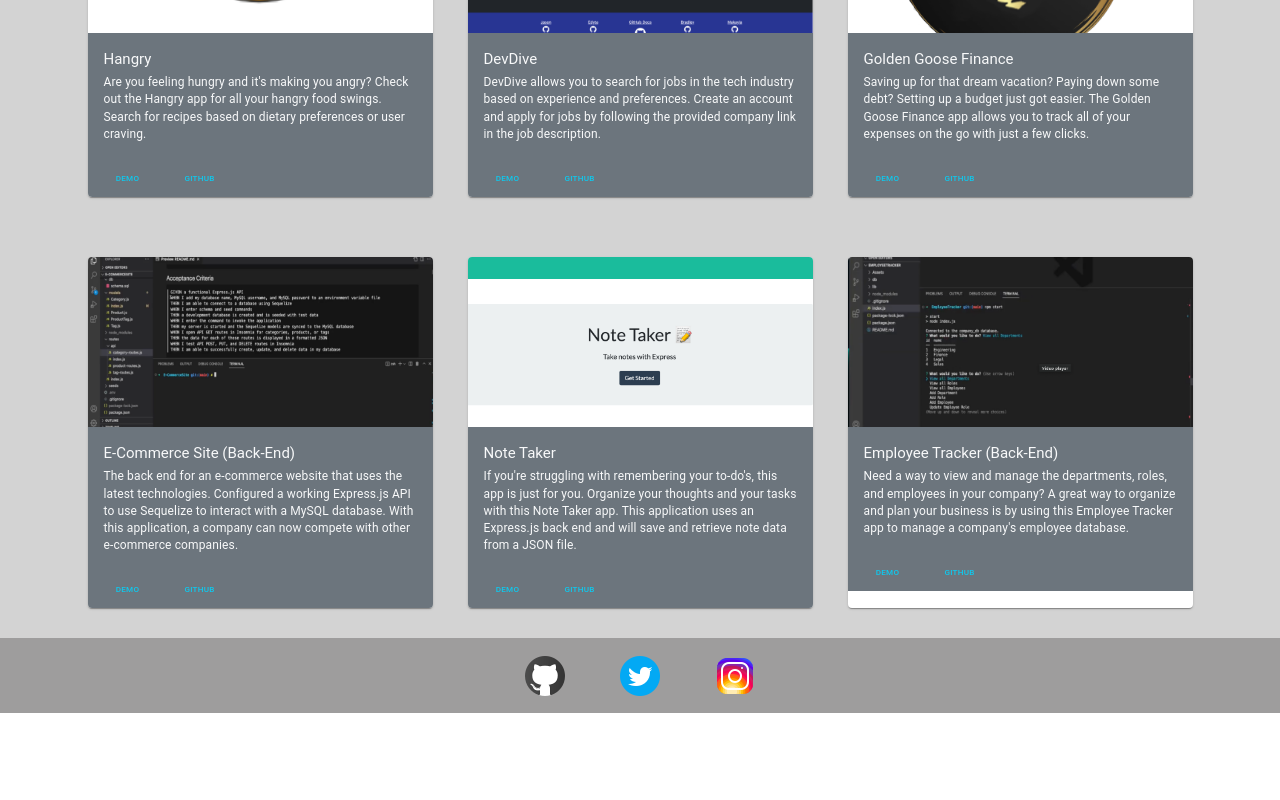
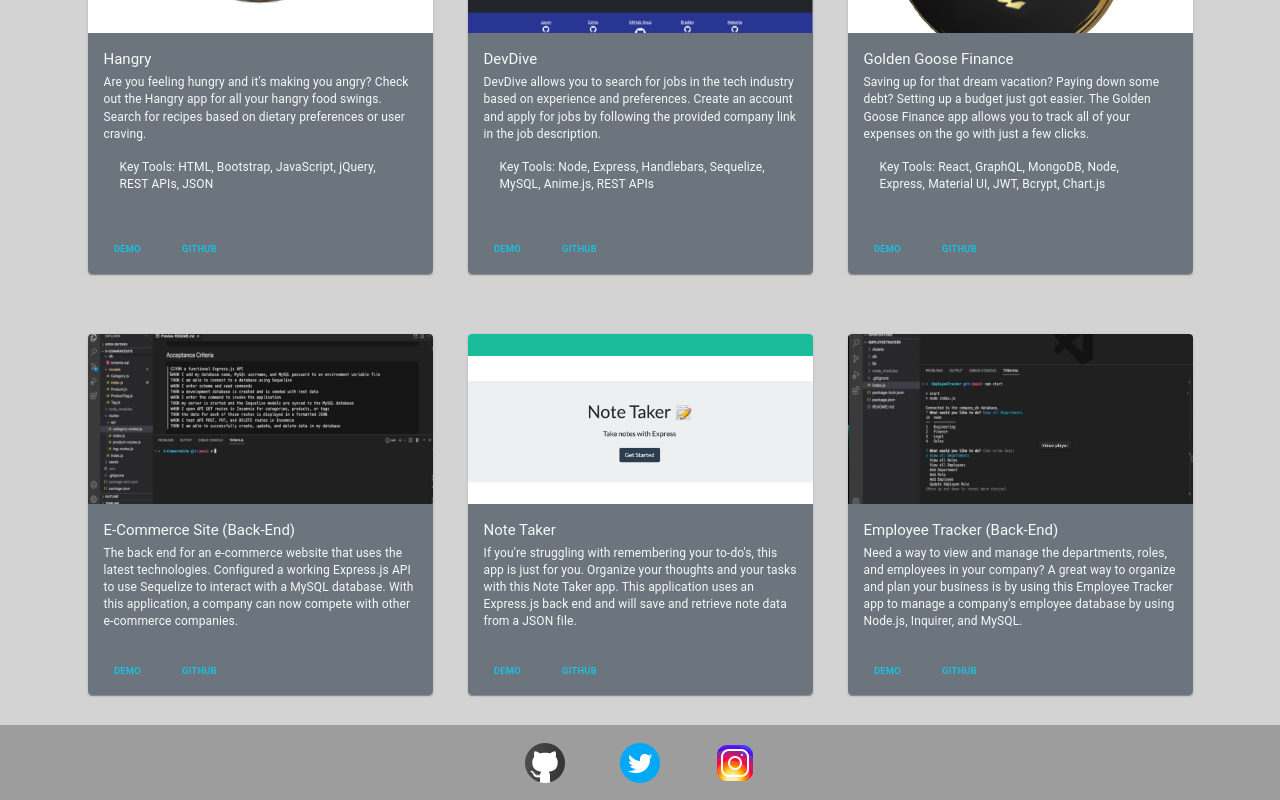
Before and after one commit to edyta0106/ReactPortfolio, a React (Create React App) app: page /portfolio in a window 1280 px wide. Shown: the part 1075-1875 px from the top of the page. Before the commit the page ends 1788 px from the top, so only its background shows below. Built offline with nearby package versions, Linux system fonts and the light colour scheme.

Commit message:
added key tools in the project description

```diff
--- a/src/components/pages/Contact.js
+++ b/src/components/pages/Contact.js
@@ -1,80 +1,16 @@
-import React, { useState } from "react";
-import Box from "@mui/material/Box";
-import { Container, TextField, Button } from "@mui/material";
-import styled from "@emotion/styled";
+import React from "react";
+
+import { Container } from "@mui/material";
+
 import "../App.css";
 
-const StyledTextField = styled(TextField)({
-  width: "75%",
-  marginTop: "1.5rem",
-  marginBottom: "1.5rem",
-  display: "flex",
-  justifyContent: "center",
-});
-
 export default function Contact() {
-  const [formState, setFormState] = useState({
-    userName: "",
-    email: "",
-    message: "",
-  });
-
-  const handleChange = (event) => {
-    const { name, value } = event.target;
-    setFormState({
-      ...formState,
-      [name]: value,
-    });
-  };
-
-  const handleFormSubmit = async (event) => {
-    console.log(formState);
-    event.preventDefault();
-    setFormState({
-      userName: "",
-      email: "",
-      message: "",
-    });
-  };
-
   return (
     <Container className="py-5">
       <h2 className="myH2 my-5 body">Contact Me</h2>
-      <Box className="row d-flex justify-content-center" component="form" onSubmit={handleFormSubmit}>
-        <StyledTextField
-          onChange={handleChange}
-          value={formState.userName}
-          name="userName"
-          type="text"
-          id="standard-basic"
-          label="Name"
-          variant="standard"
-        />
-        <StyledTextField
-          onChange={handleChange}
-          value={formState.email}
-          name="email"
-          type="email"
-          id="standard-basic"
-          label="Email"
-          variant="standard"
-        />
-
-        <StyledTextField
-          onChange={handleChange}
-          value={formState.message}
-          name="message"
-          type="text"
-          id="standard-basic"
-          label="Message"
-          variant="standard"
-        />
-        <Box textAlign="center">
-          <Button type="submit" sx={{ mt: 5, backgroundColor: "#666", color: "#FFFF" }}>
-            Submit
-          </Button>
-        </Box>
-      </Box>
+      <p className="myH3 body my-2">Email: edyta0106@gmail.com</p>
+      <p className="myH3 body my-5">Phone: 720.775.7736</p>
+      <p className="myH3 body my-5">LinkedIn</p>
     </Container>
   );
 }
--- a/src/components/pages/Portfolio.js
+++ b/src/components/pages/Portfolio.js
@@ -6,14 +6,12 @@ import CardContent from "@mui/material/CardContent";
 import CardMedia from "@mui/material/CardMedia";
 import Button from "@mui/material/Button";
 import Typography from "@mui/material/Typography";
-import { Link } from "react-router-dom";
 import "../App.css";
 import "../../images/hangry-logo.png";
 
 export default function Portfolio() {
   return (
     <>
-      <Link to="/portfolio"></Link>
       <div className="container">
         <h2 className="myH2 body py-5">Projects</h2>
         <div className="row">
@@ -28,22 +26,25 @@ export default function Portfolio() {
                   Are you feeling hungry and it's making you angry? Check out the Hangry app for all your hangry food swings. Search for recipes based
                   on dietary preferences or user craving.
                 </Typography>
+                <Typography className="text-light" variant="body2" color="text.secondary" fontSize={12} p={2}>
+                  Key Tools: HTML, Bootstrap, JavaScript, jQuery, REST APIs, JSON
+                </Typography>
               </CardContent>
               <CardActions className="bg-secondary">
                 <a href="https://mandiebot.github.io/Hangry/" target="_blank" rel="noopener noreferrer">
-                  <Button className="text-info" size="small">
+                  <Button className="text-info" size="large">
                     Demo
                   </Button>
                 </a>
                 <a href="https://github.com/MandieBot/Hangry" target="_blank" rel="noopener noreferrer">
-                  <Button className="text-info" size="small">
+                  <Button className="text-info" size="large">
                     GitHub
                   </Button>
                 </a>
               </CardActions>
             </Card>
           </div>
-          <div className="col-4 d-flex justify-content-center my-5">
+          <div className="col-4 d-flex justify-content-center py-5">
             <Card sx={{ maxWidth: 345 }}>
               <CardMedia component="img" alt="hamburger" height="170" image={require("../../images/DevDive.png")} />
               <CardContent className="bg-secondary text-light">
@@ -54,15 +55,18 @@ export default function Portfolio() {
                   DevDive allows you to search for jobs in the tech industry based on experience and preferences. Create an account and apply for jobs
                   by following the provided company link in the job description.
                 </Typography>
+                <Typography className="text-light" variant="body2" color="text.secondary" fontSize={12} p={2}>
+                  Key Tools: Node, Express, Handlebars, Sequelize, MySQL, Anime.js, REST APIs
+                </Typography>
               </CardContent>
               <CardActions className="bg-secondary">
                 <a href="https://dev-dive.herokuapp.com/" target="_blank" rel="noopener noreferrer">
-                  <Button className="text-info" size="small">
+                  <Button className="text-info" size="large">
                     Demo
                   </Button>
                 </a>
                 <a href="https://github.com/BluSkreen/DevDive" target="_blank" rel="noopener noreferrer">
-                  <Button className="text-info" size="small">
+                  <Button className="text-info" size="large">
                     GitHub
                   </Button>
                 </a>
@@ -80,15 +84,18 @@ export default function Portfolio() {
                   Saving up for that dream vacation? Paying down some debt? Setting up a budget just got easier. The Golden Goose Finance app allows
                   you to track all of your expenses on the go with just a few clicks.
                 </Typography>
+                <Typography className="text-light" variant="body2" color="text.secondary" fontSize={12} p={2}>
+                  Key Tools: React, GraphQL, MongoDB, Node, Express, Material UI, JWT, Bcrypt, Chart.js
+                </Typography>
               </CardContent>
               <CardActions className="bg-secondary">
                 <a href="https://golden-goose-finance.herokuapp.com/" target="_blank" rel="noopener noreferrer">
-                  <Button className="text-info" size="small">
+                  <Button className="text-info" size="large">
                     Demo
                   </Button>
                 </a>
                 <a href="https://github.com/edyta0106/Golden-Goose-Finance" target="_blank" rel="noopener noreferrer">
-                  <Button className="text-info" size="small">
+                  <Button className="text-info" size="large">
                     GitHub
                   </Button>
                 </a>
@@ -111,12 +118,12 @@ export default function Portfolio() {
               </CardContent>
               <CardActions className="bg-secondary">
                 <a href="https://drive.google.com/file/d/1Wb0j5tWoRyV_pEwctaY6-oqDtm_qzLDG/view" target="_blank" rel="noopener noreferrer">
-                  <Button className="text-info" size="small">
+                  <Button className="text-info" size="large">
                     Demo
                   </Button>
                 </a>
                 <a href="https://github.com/edyta0106/E-CommerceSite" target="_blank" rel="noopener noreferrer">
-                  <Button className="text-info" size="small">
+                  <Button className="text-info" size="large">
                     GitHub
                   </Button>
                 </a>
@@ -137,12 +144,12 @@ export default function Portfolio() {
               </CardContent>
               <CardActions className="bg-secondary">
                 <a href="https://shielded-sierra-78661.herokuapp.com/" target="_blank" rel="noopener noreferrer">
-                  <Button className="text-info" size="small">
+                  <Button className="text-info" size="large">
                     Demo
                   </Button>
                 </a>
                 <a href="https://github.com/edyta0106/NoteTaker" target="_blank" rel="noopener noreferrer">
-                  <Button className="text-info" size="small">
+                  <Button className="text-info" size="large">
                     GitHub
                   </Button>
                 </a>
@@ -158,17 +165,17 @@ export default function Portfolio() {
                 </Typography>
                 <Typography className="text-light" variant="body2" color="text.secondary" fontSize={12}>
                   Need a way to view and manage the departments, roles, and employees in your company? A great way to organize and plan your business
-                  is by using this Employee Tracker app to manage a company's employee database.
+                  is by using this Employee Tracker app to manage a company's employee database by using Node.js, Inquirer, and MySQL.
                 </Typography>
               </CardContent>
               <CardActions className="bg-secondary">
                 <a href="https://drive.google.com/file/d/13I6GoqLmKA-VaKFzLGdZLVYZ0_hm0Z02/view" target="_blank" rel="noopener noreferrer">
-                  <Button className="text-info" size="small">
+                  <Button className="text-info" size="large">
                     Demo
                   </Button>
                 </a>
                 <a href="https://github.com/edyta0106/EmployeeTracker" target="_blank" rel="noopener noreferrer">
-                  <Button className="text-info" size="small">
+                  <Button className="text-info" size="large">
                     GitHub
                   </Button>
                 </a>
```
